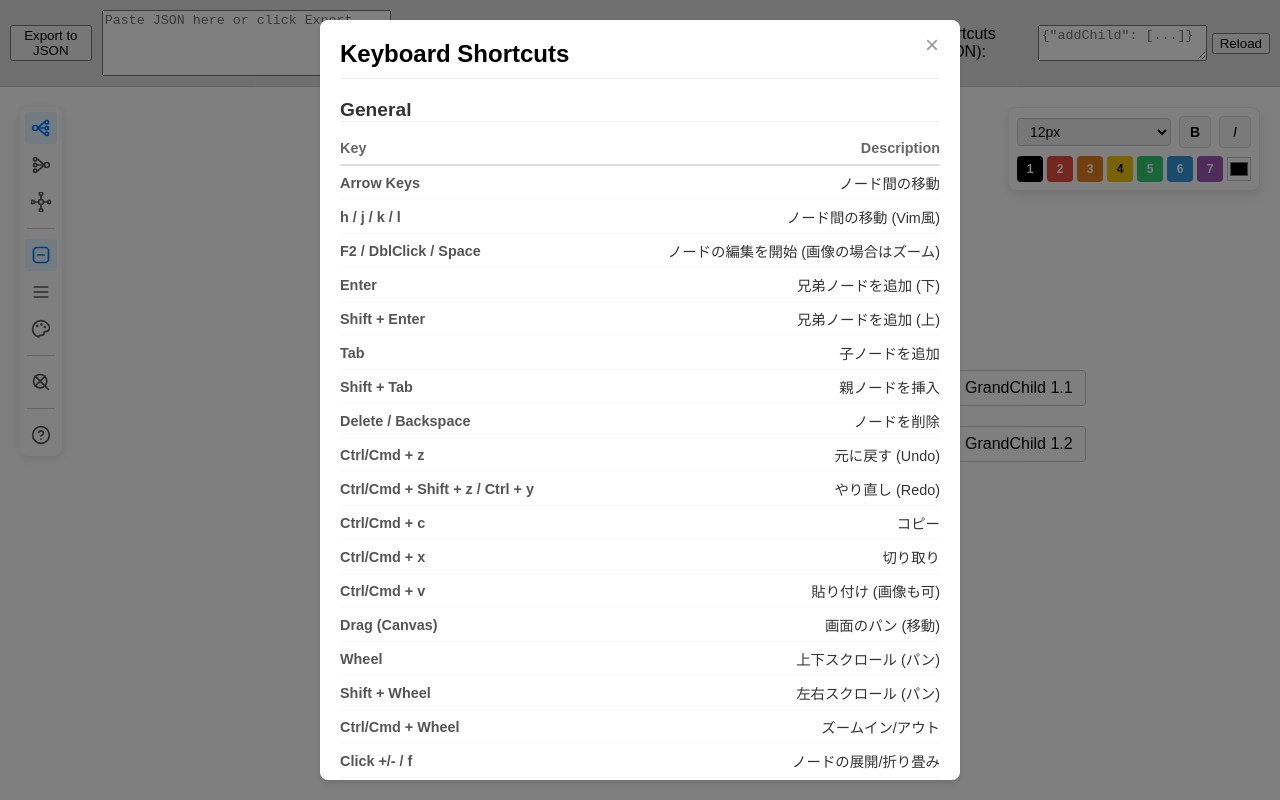
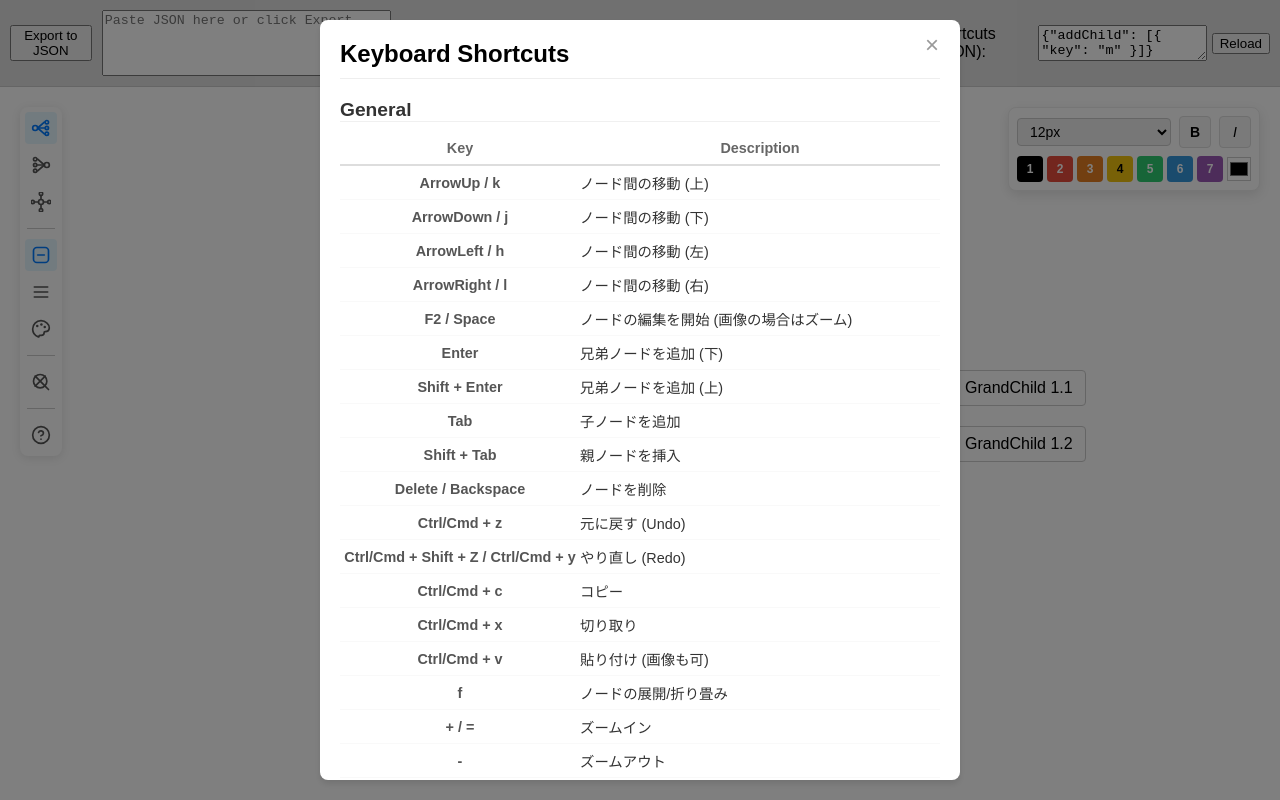
Before and after one commit to hiroooo000/kaki-dash, a website built with Vite: page index.html in a window 1280 px wide. Both pictures are taken after a click on the button 41 px from the left and 435 px from the top of the page. Built offline with nearby package versions, Linux system fonts and the light colour scheme.

Commit message:
feat: implement dynamic help modal and update shortcuts config UI

```diff
--- a/index.html
+++ b/index.html
@@ -77,7 +77,7 @@
       style="display: flex; gap: 5px; align-items: center; border-left: 1px solid #999; padding-left: 10px; margin-left: 10px;">
       <label>Shortcuts (JSON):</label>
       <textarea id="shortcuts-input" style="width: 200px; height: 30px; vertical-align: middle;"
-        placeholder='{"addChild": [...]}'></textarea>
+        placeholder='{"addChild": [...]}'>{"addChild": [{ "key": "m" }]}</textarea>
       <button id="btn-reload-shortcuts">Reload</button>
     </div>
   </div>
--- a/src/index.ts
+++ b/src/index.ts
@@ -9,7 +9,7 @@ import { LayoutMode } from './domain/interfaces/LayoutMode';
 import { MindMapData, Theme } from './domain/interfaces/MindMapData';
 import { TypedEventEmitter } from './infrastructure/EventEmitter';
 import { KakidashEventMap } from './domain/interfaces/KakidashEvents';
-import { ShortcutConfig } from './domain/interfaces/ShortcutConfig';
+import { ShortcutConfig, ShortcutAction, KeyBinding } from './domain/interfaces/ShortcutConfig';
 
 export type { MindMapData } from './domain/interfaces/MindMapData';
 export type { KakidashEventMap } from './domain/interfaces/KakidashEvents';
@@ -1069,51 +1069,107 @@ export class Kakidash extends TypedEventEmitter<KakidashEventMap> {
     });
     modalContent.appendChild(closeBtn);
 
+    const shortcuts = this.interactionHandler.getShortcuts();
     const sections = [
       {
         title: 'General',
-        shortcuts: [
-          { key: 'Arrow Keys', desc: 'ノード間の移動' },
-          { key: 'h / j / k / l', desc: 'ノード間の移動 (Vim風)' },
-          { key: 'F2 / DblClick / Space', desc: 'ノードの編集を開始 (画像の場合はズーム)' },
-          { key: 'Enter', desc: '兄弟ノードを追加 (下)' },
-          { key: 'Shift + Enter', desc: '兄弟ノードを追加 (上)' },
-          { key: 'Tab', desc: '子ノードを追加' },
-          { key: 'Shift + Tab', desc: '親ノードを挿入' },
-          { key: 'Delete / Backspace', desc: 'ノードを削除' },
-          { key: 'Ctrl/Cmd + z', desc: '元に戻す (Undo)' },
-          { key: 'Ctrl/Cmd + Shift + z / Ctrl + y', desc: 'やり直し (Redo)' },
-          { key: 'Ctrl/Cmd + c', desc: 'コピー' },
-          { key: 'Ctrl/Cmd + x', desc: '切り取り' },
-          { key: 'Ctrl/Cmd + v', desc: '貼り付け (画像も可)' },
-          { key: 'Drag (Canvas)', desc: '画面のパン (移動)' },
-          { key: 'Wheel', desc: '上下スクロール (パン)' },
-          { key: 'Shift + Wheel', desc: '左右スクロール (パン)' },
-          { key: 'Ctrl/Cmd + Wheel', desc: 'ズームイン/アウト' },
-          { key: 'Click +/- / f', desc: 'ノードの展開/折り畳み' },
+        actions: [
+          { action: 'navUp', desc: 'Move Selection Up', descJa: 'ノード間の移動 (上)' },
+          { action: 'navDown', desc: 'Move Selection Down', descJa: 'ノード間の移動 (下)' },
+          { action: 'navLeft', desc: 'Move Selection Left', descJa: 'ノード間の移動 (左)' },
+          { action: 'navRight', desc: 'Move Selection Right', descJa: 'ノード間の移動 (右)' },
+          {
+            action: 'beginEdit',
+            desc: 'Start Editing (Zoom if Image)',
+            descJa: 'ノードの編集を開始 (画像の場合はズーム)',
+          },
+          { action: 'addSibling', desc: 'Add Sibling (Below)', descJa: '兄弟ノードを追加 (下)' },
+          {
+            action: 'addSiblingBefore',
+            desc: 'Add Sibling (Above)',
+            descJa: '兄弟ノードを追加 (上)',
+          },
+          { action: 'addChild', desc: 'Add Child', descJa: '子ノードを追加' },
+          { action: 'insertParent', desc: 'Insert Parent', descJa: '親ノードを挿入' },
+          { action: 'deleteNode', desc: 'Delete Node', descJa: 'ノードを削除' },
+          { action: 'undo', desc: 'Undo', descJa: '元に戻す (Undo)' },
+          { action: 'redo', desc: 'Redo', descJa: 'やり直し (Redo)' },
+          { action: 'copy', desc: 'Copy', descJa: 'コピー' },
+          { action: 'cut', desc: 'Cut', descJa: '切り取り' },
+          { action: 'paste', desc: 'Paste', descJa: '貼り付け (画像も可)' },
+          { action: 'toggleFold', desc: 'Toggle Fold', descJa: 'ノードの展開/折り畳み' },
+          { action: 'zoomIn', desc: 'Zoom In', descJa: 'ズームイン' },
+          { action: 'zoomOut', desc: 'Zoom Out', descJa: 'ズームアウト' },
+          // Mouse/Wheel actions are not in ShortcutConfig but are hardcoded events
+          { key: 'Drag (Canvas)', desc: 'Pan Board', descJa: '画面のパン (移動)' },
+          { key: 'Wheel', desc: 'Vertical Scroll', descJa: '上下スクロール (パン)' },
+          { key: 'Shift + Wheel', desc: 'Horizontal Scroll', descJa: '左右スクロール (パン)' },
+          { key: 'Ctrl/Cmd + Wheel', desc: 'Zoom', descJa: 'ズームイン/アウト' },
         ],
       },
       {
         title: 'Editing (Text Input)',
-        shortcuts: [
-          { key: 'Enter', desc: '編集を確定' },
-          { key: 'Shift + Enter', desc: '改行' },
-          { key: 'Esc', desc: '編集をキャンセル' },
+        actions: [
+          { key: 'Enter', desc: 'Confirm Edit', descJa: '編集を確定' },
+          { key: 'Shift + Enter', desc: 'New Line', descJa: '改行' },
+          { key: 'Esc', desc: 'Cancel Edit', descJa: '編集をキャンセル' },
         ],
       },
       {
         title: 'Styling (Selection)',
-        shortcuts: [
-          { key: 'b', desc: '太字 (Bold) 切り替え' },
-          { key: 'i', desc: '斜体 (Italic) 切り替え' },
-          { key: '+', desc: 'フォントサイズ拡大' },
-          { key: '-', desc: 'フォントサイズ縮小' },
-          { key: '1 - 7', desc: 'ノードの色を変更 (パレット順)' },
+        actions: [
+          { action: 'bold', desc: 'Toggle Bold', descJa: '太字 (Bold) 切り替え' },
+          { action: 'italic', desc: 'Toggle Italic', descJa: '斜体 (Italic) 切り替え' },
+          { action: 'selectColor1', desc: 'Color 1', descJa: 'ノードの色を変更 (1)' },
+          { action: 'selectColor2', desc: 'Color 2', descJa: 'ノードの色を変更 (2)' },
+          { action: 'selectColor3', desc: 'Color 3', descJa: 'ノードの色を変更 (3)' },
+          { action: 'selectColor4', desc: 'Color 4', descJa: 'ノードの色を変更 (4)' },
+          { action: 'selectColor5', desc: 'Color 5', descJa: 'ノードの色を変更 (5)' },
+          { action: 'selectColor6', desc: 'Color 6', descJa: 'ノードの色を変更 (6)' },
+          { action: 'selectColor7', desc: 'Color 7', descJa: 'ノードの色を変更 (7)' },
+          { key: '+', desc: 'Increase Font Size', descJa: 'フォントサイズ拡大' },
+          { key: '-', desc: 'Decrease Font Size', descJa: 'フォントサイズ縮小' },
         ],
       },
     ];
 
     sections.forEach((section) => {
+      const rows: { key: string; desc: string }[] = [];
+
+      section.actions.forEach((item) => {
+        let keyDisplay = '';
+        const actionItem = item as {
+          action?: ShortcutAction;
+          key?: string;
+          desc: string;
+          descJa?: string;
+        };
+
+        if (actionItem.key) {
+          keyDisplay = actionItem.key;
+        } else if (actionItem.action && shortcuts[actionItem.action]) {
+          const bindings = shortcuts[actionItem.action];
+          if (bindings && bindings.length > 0) {
+            const displays = bindings.map((b: KeyBinding) => {
+              const parts = [];
+              if (b.ctrlKey || b.metaKey) parts.push('Ctrl/Cmd');
+              if (b.altKey) parts.push('Alt');
+              if (b.shiftKey) parts.push('Shift');
+              if (b.key === ' ') parts.push('Space');
+              else parts.push(b.key);
+              return parts.join(' + ');
+            });
+            keyDisplay = [...new Set(displays)].join(' / ');
+          }
+        }
+
+        if (keyDisplay) {
+          rows.push({ key: keyDisplay, desc: actionItem.descJa || actionItem.desc });
+        }
+      });
+
+      if (rows.length === 0) return;
+
       const sectionTitle = document.createElement('h3');
       sectionTitle.textContent = section.title;
       sectionTitle.style.marginTop = '20px';
@@ -1134,14 +1190,14 @@ export class Kakidash extends TypedEventEmitter<KakidashEventMap> {
 
       const thKey = document.createElement('th');
       thKey.textContent = 'Key';
-      thKey.style.textAlign = 'left';
+      thKey.style.textAlign = 'center';
       thKey.style.padding = '8px 0';
       thKey.style.width = '40%';
       thKey.style.color = '#666';
 
       const thDesc = document.createElement('th');
       thDesc.textContent = 'Description';
-      thDesc.style.textAlign = 'right';
+      thDesc.style.textAlign = 'center';
       thDesc.style.padding = '8px 0';
       thDesc.style.color = '#666';
 
@@ -1149,21 +1205,22 @@ export class Kakidash extends TypedEventEmitter<KakidashEventMap> {
       thead.appendChild(thDesc);
       table.appendChild(thead);
 
-      section.shortcuts.forEach((s) => {
+      rows.forEach((row) => {
         const tr = document.createElement('tr');
         tr.style.borderBottom = '1px solid #f9f9f9';
 
         const tdKey = document.createElement('td');
-        tdKey.textContent = s.key;
+        tdKey.textContent = row.key;
         tdKey.style.padding = '6px 0';
         tdKey.style.fontWeight = 'bold';
         tdKey.style.color = '#555';
         tdKey.style.minWidth = '180px';
+        tdKey.style.textAlign = 'center';
 
         const tdDesc = document.createElement('td');
-        tdDesc.textContent = s.desc;
+        tdDesc.textContent = row.desc;
         tdDesc.style.padding = '6px 0';
-        tdDesc.style.textAlign = 'right';
+        tdDesc.style.textAlign = 'left';
         tdDesc.style.color = '#333';
 
         tr.appendChild(tdKey);
--- a/src/presentation/InteractionHandler.ts
+++ b/src/presentation/InteractionHandler.ts
@@ -62,6 +62,10 @@ export class InteractionHandler {
     this.options = options;
     this.shortcuts = { ...DEFAULT_SHORTCUTS, ...options.shortcuts };
     this.attachEvents();
+  }
+
+  getShortcuts(): ShortcutConfig {
+    return this.shortcuts;
   }
 
   setReadOnly(readOnly: boolean): void {
```
Also changed, not shown: tests/interaction_shortcuts.test.ts (+12 -0 lines).
